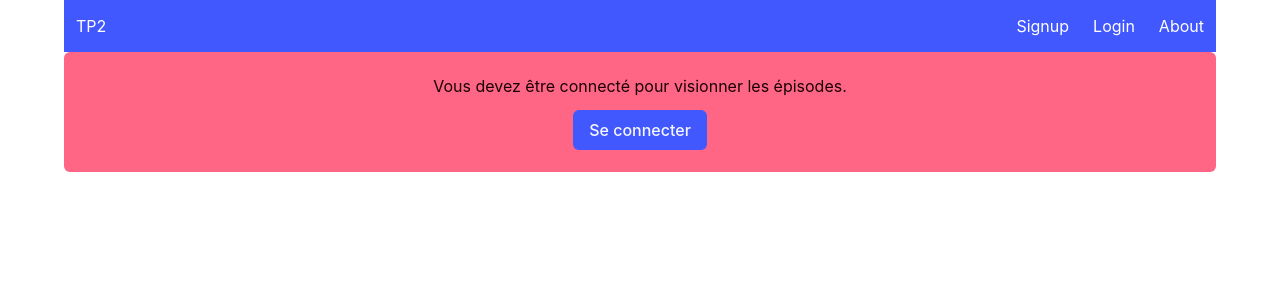
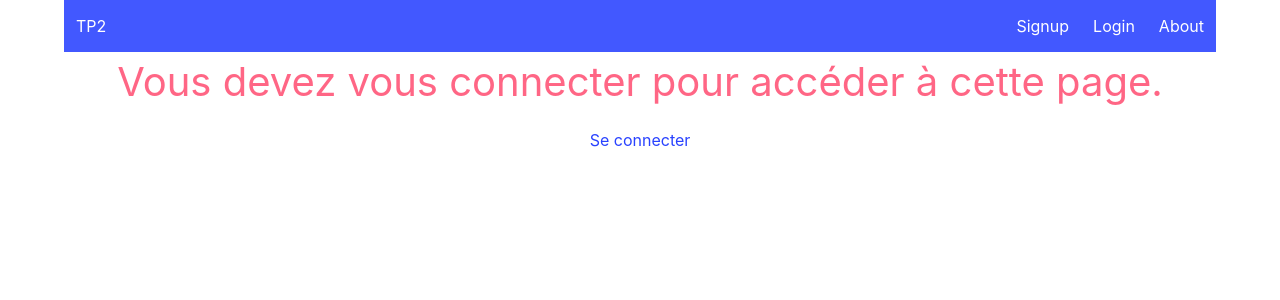
Before and after one commit to PepiDearo/tp2appwebclientes1, a React (Vite) app: page /jouer/1 in a window 1280 px wide. Shown: the top 300 px of the page. Built offline with nearby package versions, Linux system fonts and the light colour scheme.

Commit message:
changer quelque truc

```diff
--- a/src/JouerEpisode.jsx
+++ b/src/JouerEpisode.jsx
@@ -6,15 +6,13 @@ export function JouerEpisode() {
   const { episodeId } = useParams();
   const [videoURL, setVideoURL] = useState('');
   const [error, setError] = useState('');
-  const [loading, setLoading] = useState(true);
 
   const token = localStorage.getItem('token');
 
   useEffect(() => {
     const fetchVideoData = async () => {
       if (!token) {
-        setError("Vous devez être connecté pour visionner les épisodes.");
-        setLoading(false);
+        setError("Vous devez vous connecter pour accéder à cette page.");
         return;
       }
 
@@ -33,23 +31,23 @@ export function JouerEpisode() {
         setVideoURL(data.videoURL);
       } catch (err) {
         setError(err.message);
-      } finally {
-        setLoading(false);
       }
     };
 
     fetchVideoData();
   }, [episodeId, token]);
 
-  if (loading) return <p className="has-text-centered">Chargement de la vidéo...</p>;
-
   if (error) {
     return (
-      <div className="notification is-danger has-text-centered">
-        <p>{error}</p>
-        <Link to="/login" className="button is-link mt-3">Se connecter</Link>
+      <div className="has-text-centered">
+        <h1 className="has-text-danger is-size-2 mb-4">{error}</h1>
+        <Link to="/login">Se connecter</Link>
       </div>
     );
+  }
+
+  if (!videoURL) {
+    return null;
   }
 
   return (
```
